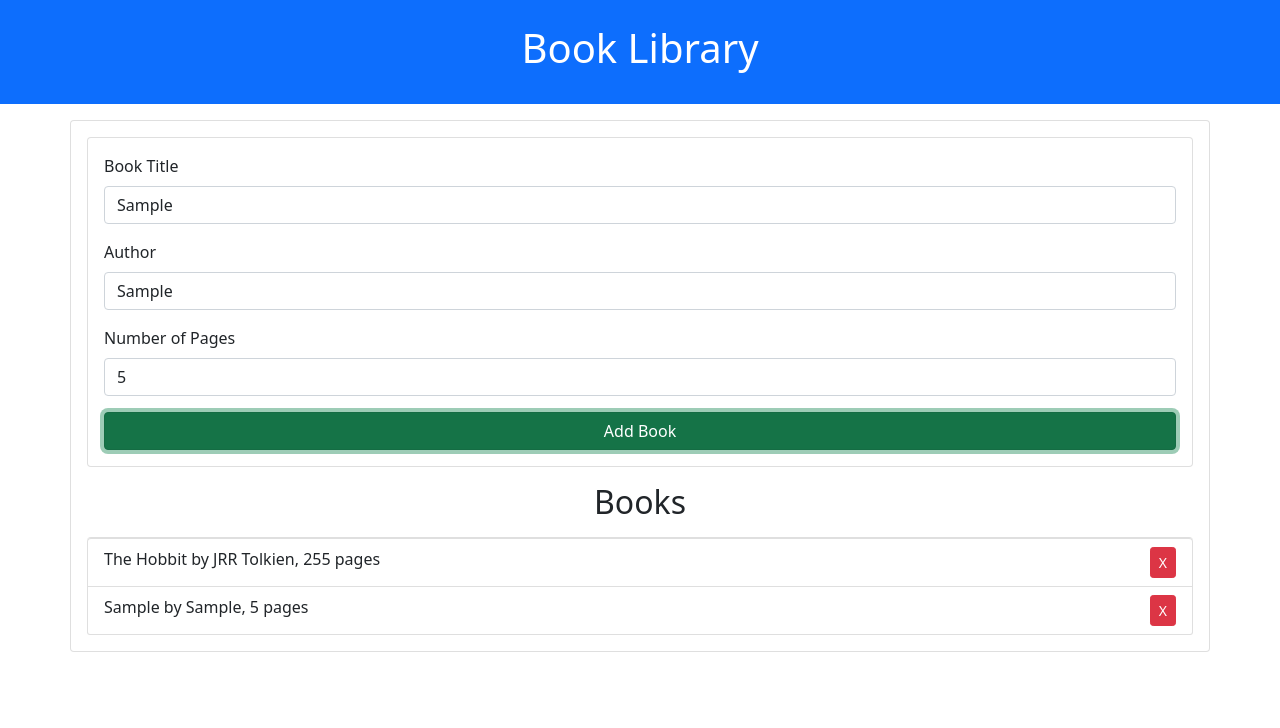
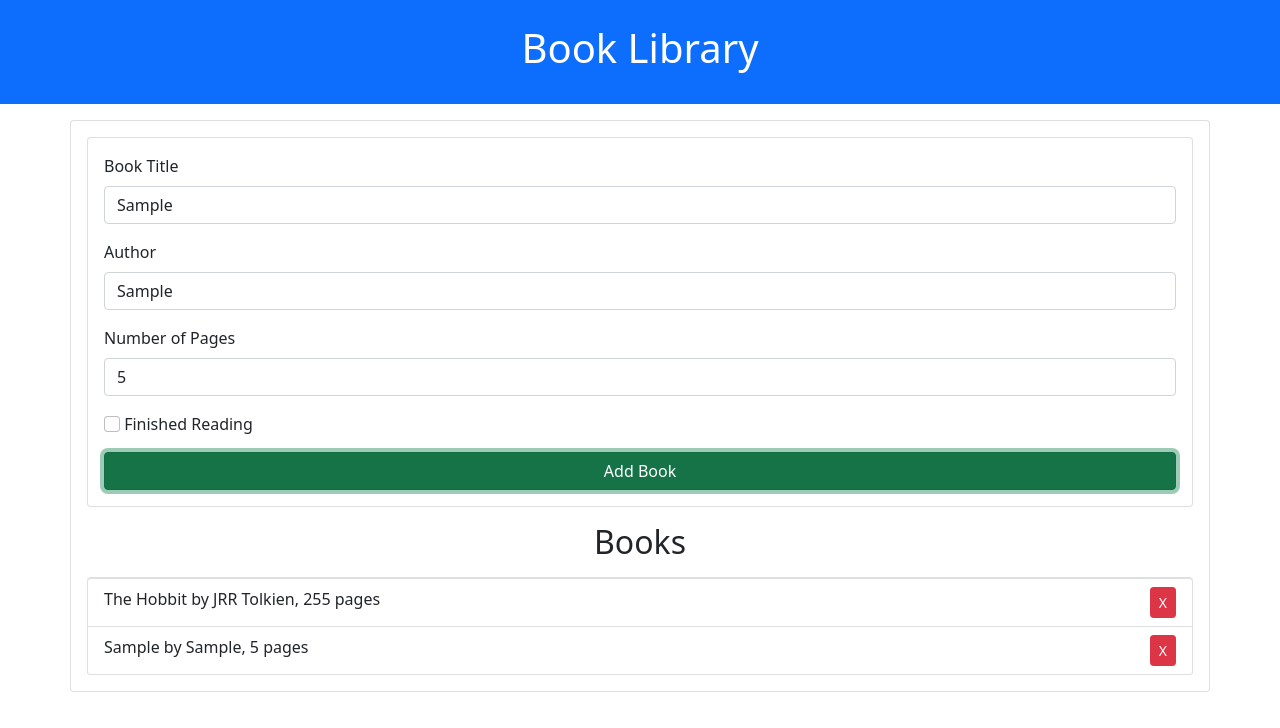
Before and after one commit to Derrickdog/book-library, a plain HTML site: page index.html in a window 1280 px wide. Both pictures are taken after typing "Sample", "Sample", "5" into the empty fields and a click on the button "Add Book". Drawn offline with nearby package versions, Linux system fonts and the light colour scheme.

Commit message:
Edit js format

```diff
--- a/index.html
+++ b/index.html
@@ -26,10 +26,10 @@
                 <label for="numPages" class="form-label">Number of Pages</label>
                 <input type="number" class="form-control" id="numPages" min="1">
             </div>
-            <!-- <div class="mb-3">
+            <div class="mb-3">
                 <input type="checkbox" class="form-check-input" id="haveRead">
                 <label for="haveRead" class="form-check-label">Finished Reading</label>
-            </div> -->
+            </div>
             <button type="submit" class="btn btn-success" id="addButton">Add Book</button>
         </form>
         <!-- <button type="button" class="btn btn-primary" id="logButton">Log Books</button> -->
--- a/library.js
+++ b/library.js
@@ -1,14 +1,5 @@
-// const book1 = new Book("The Hobbit", "J.R.R. Tolkien", 295, "No");
-// console.log(book1.getInfo());
-
+// Log books with prompt
 let myLibrary = [];
-
-function Book(title, author, numPages, haveRead){
-    this.title = title;
-    this.author = author;
-    this.numPages = numPages;
-    this.haveRead = haveRead;
-}
 
 Book.prototype.getInfoRead = function() {
     let haveReadString;
@@ -16,15 +7,8 @@ Book.prototype.getInfoRead = function() {
     return this.title + " by " + this.author + ", " + this.numPages + " pages, " + haveReadString;
 }
 
-Book.prototype.getInfo = function() {
-    return this.title + " by " + this.author + ", " + this.numPages + " pages";
-}
-
-// DOM
-document.getElementById("bookForm").addEventListener("submit", addBookToLibrary);
 // document.getElementById("addButton").addEventListener("click", addBookToLibraryPrompt);
 // document.getElementById("logButton").addEventListener("click", logBooks);
-document.getElementById("bookList").addEventListener("click", removeBook);
 
 function addBookToLibraryPrompt(){
     const title = window.prompt("Enter Title");
@@ -34,6 +18,30 @@ function addBookToLibraryPrompt(){
     myLibrary.push(new Book(title, author, numPages, haveRead));
 }
 
+Book.prototype.getInfo = function() {
+    return this.title + " by " + this.author + ", " + this.numPages + " pages";
+}
+
+function logBooks(){
+    for(let book of myLibrary){
+        console.log(book.getInfo());
+    }
+}
+
+// const book1 = new Book("The Hobbit", "J.R.R. Tolkien", 295, "No");
+// console.log(book1.getInfo());
+
+// Display books with DOM
+function Book(title, author, numPages, haveRead){
+    this.title = title;
+    this.author = author;
+    this.numPages = numPages;
+    this.haveRead = haveRead;
+}
+
+document.getElementById("bookForm").addEventListener("submit", addBookToLibrary);
+document.getElementById("bookList").addEventListener("click", removeBook);
+
 function addBookToLibrary(e){
     e.preventDefault();
 
@@ -41,7 +49,8 @@ function addBookToLibrary(e){
     const title = document.getElementById("title").value;
     const author = document.getElementById("author").value;
     const numPages = document.getElementById("numPages").value;
-    const newBook = new Book(title, author, numPages, "no");
+    const haveRead = document.getElementById("haveRead").checked;
+    const newBook = new Book(title, author, numPages, haveRead);
     myLibrary.push(newBook);
 
     //create li
@@ -65,9 +74,3 @@ function removeBook(e){
         document.getElementById("bookList").removeChild(li);
     }
 }
-
-function logBooks(){
-    for(let book of myLibrary){
-        console.log(book.getInfo());
-    }
-}
```
